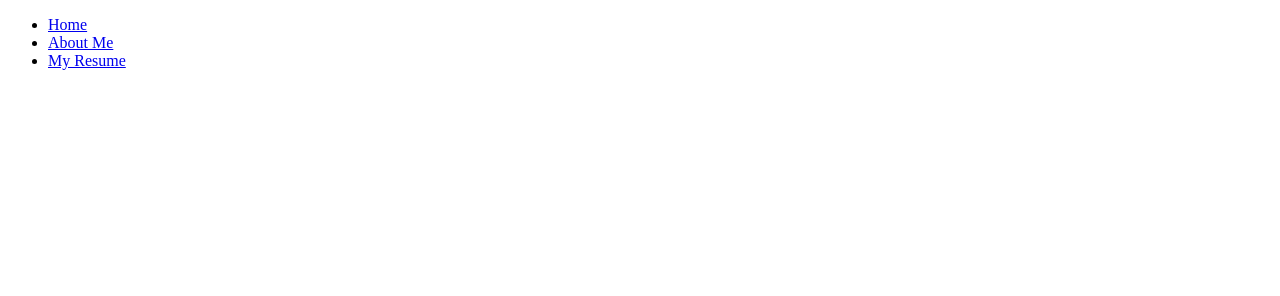
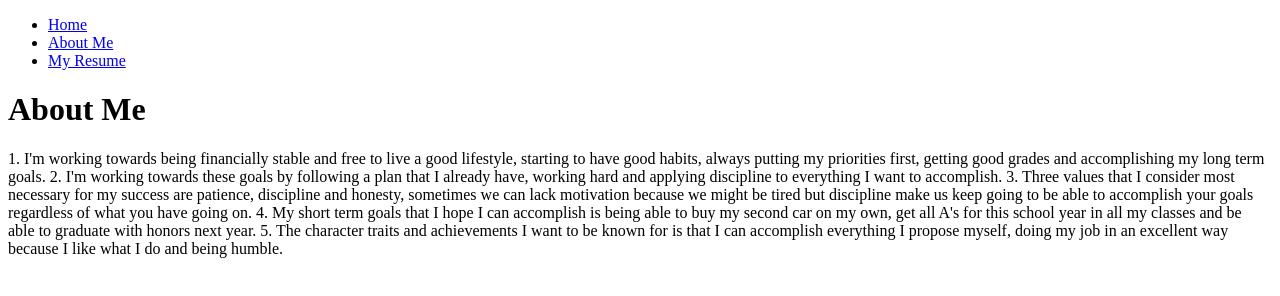
Before and after one commit to CCPS438781/CCPS438781.gifthub.io, a plain HTML site: page aboutme.html in a window 1280 px wide. Drawn offline with Linux system fonts and the light colour scheme.

Commit message:
Update aboutme.html

```diff
--- a/aboutme.html
+++ b/aboutme.html
@@ -12,6 +12,16 @@
   </nav>
 </header>
 <body>
+ <h1>About Me</h1>
+ <p>1. I'm working towards being financially stable and free to live a good lifestyle, starting to have good habits, always putting my priorities first, getting good grades and accomplishing my long term goals.
+
+2. I'm working towards these goals by following a plan that I already  have, working hard and applying discipline to everything I want to accomplish.
+
+3. Three values that I consider most necessary for my success are patience, discipline and honesty, sometimes we can lack motivation because we might be tired but discipline make us keep going to be able to accomplish your goals regardless of what you have going on.
+
+4. My short term goals that I hope I can accomplish is being able to buy my second car on my own, get all A's for this school year in all my classes and be able to graduate with honors next year.
+
+5. The character traits and achievements I want to be known for is that I can accomplish everything I propose myself, doing my job in an excellent way because I like what I do and being humble.</p>
 </body>
  <foot>
  </foot>
```
